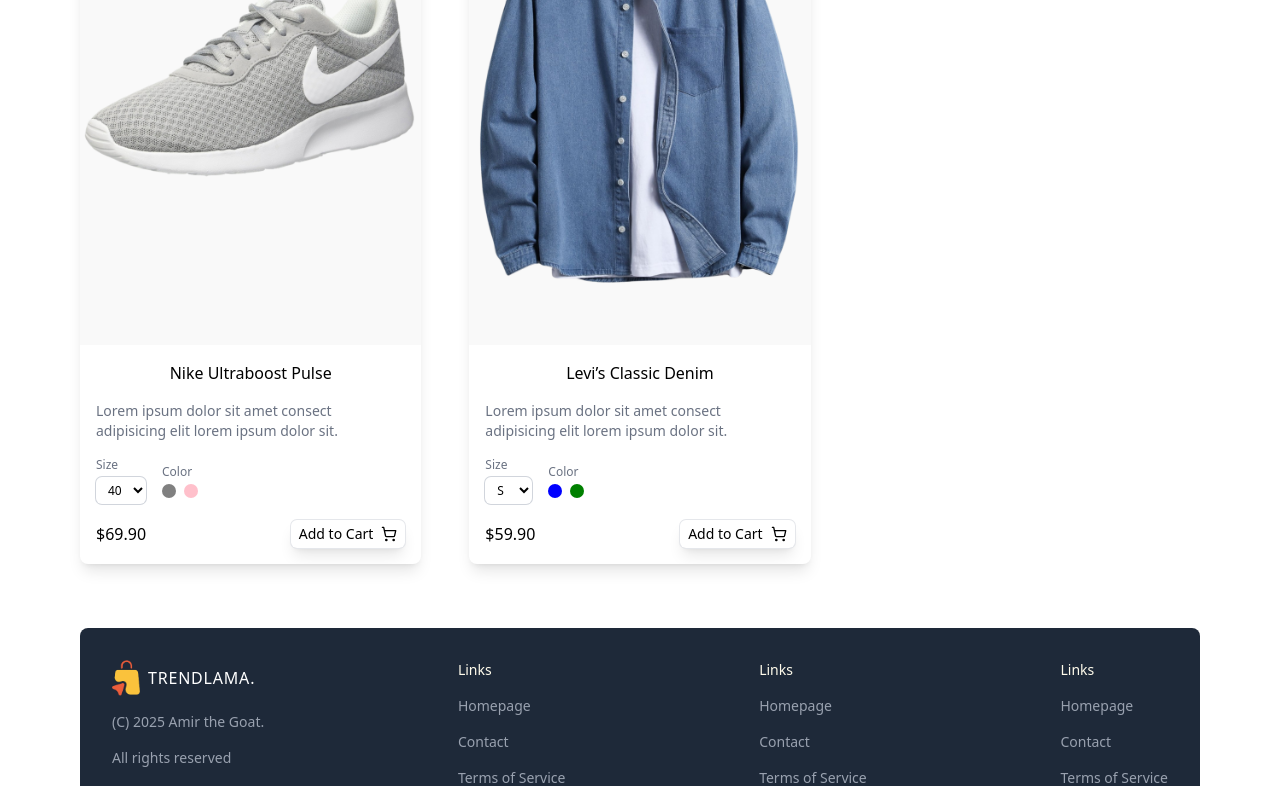
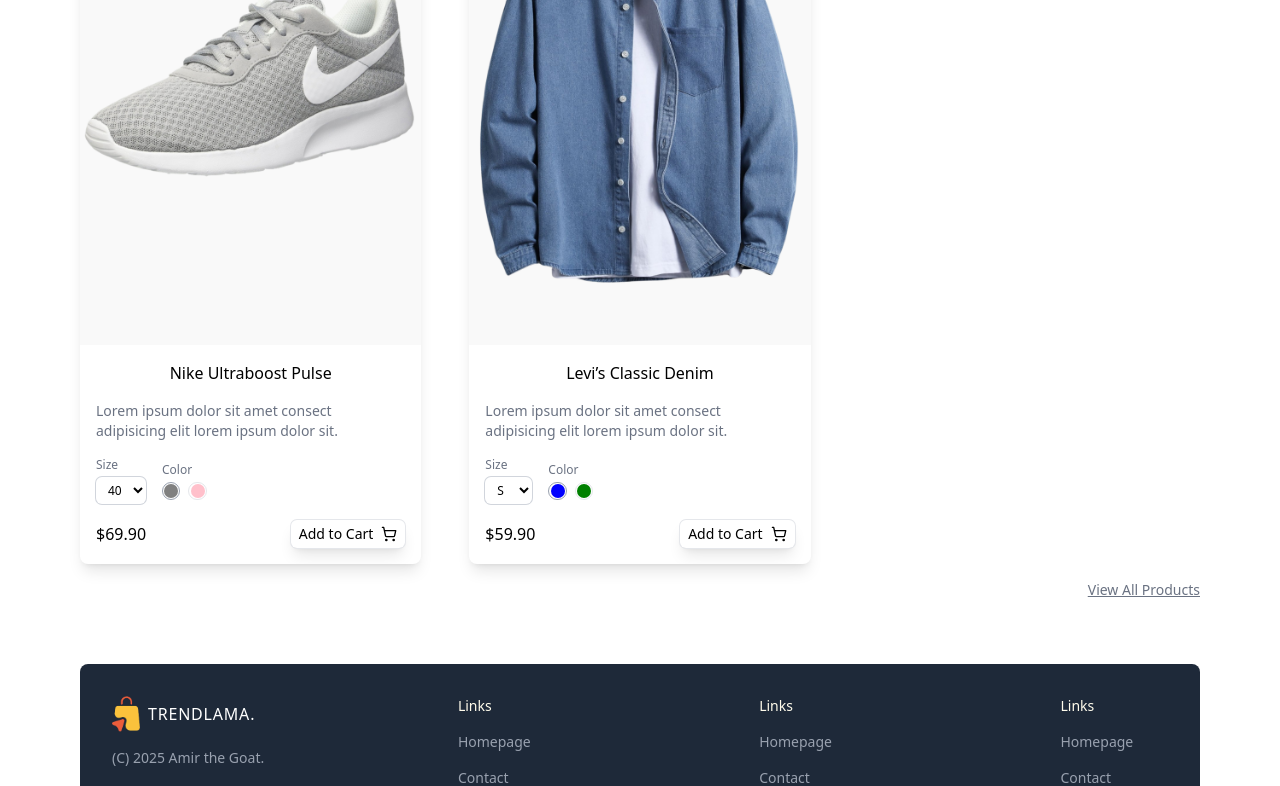
Before and after one commit to CyberOmerkhan/e-commerce, a Next.js app: page / in a window 1280 px wide. Shown: the part 2275-3061 px from the top of the page. Built offline with nearby package versions, Linux system fonts and the light colour scheme.

Commit message:
updated pages

```diff
--- a/src/app/page.tsx
+++ b/src/app/page.tsx
@@ -1,13 +1,14 @@
 import Image from "next/image"
 import ProductList from "@/components/ProductList"
 
-const Homepage = () => {
+const Homepage = async ({searchParams}:{searchParams: Promise <{category:string}>}) => {
+  const category = (await searchParams).category
   return (
     <div className=''>
       <div className='relative aspect-[3/1] mb-12'>
         <Image src = '/featured.png' alt = 'Featured Product' fill />
       </div>
-      <ProductList />
+      <ProductList category = {category}/>
     </div>
   )
 }
--- a/src/components/ProductCard.tsx
+++ b/src/components/ProductCard.tsx
@@ -26,7 +26,7 @@
 
       <Link href = {`/product/${product.id}`}>
         <div className='relative aspect-[2/3]'>
-           <Image src = {product.images[product.colors[0]]} alt = {product.name} fill className='object-cover hover:scale-105 transition-all duration-300'/>
+           <Image src = {product.images[productTypes.color]} alt = {product.name} fill className='object-cover hover:scale-105 transition-all duration-300'/>
         </div>
       </Link>
 
@@ -45,8 +45,8 @@
               <span className = 'text-gray-500'>Color</span>
               <div className='flex items-center gap-2'>
                   {product.colors.map(color => (
-                    <div className='' key = {color}>
-                      <div className='w-[14px] h-[14px] rounded-full' style={{backgroundColor: color}}/>
+                    <div className = {`cursor-pointer border-1 ${productTypes.color===color ? "border-gray-400" : "border-gray-200"} rounded-full p-[1.2px]`} key = {color} onClick = {() => handleProductType("color", color)}>
+                      <div className='w-[14px] h-[14px] rounded-full cursor-pointer' style={{backgroundColor: color}}/>
                     </div>
                   )
                 )}
--- a/src/components/ProductList.tsx
+++ b/src/components/ProductList.tsx
@@ -114,14 +114,19 @@
 ];
 
 import React from 'react'
+import Link from 'next/link';
 
-const ProductList = () => {
+const ProductList = ({category}:{category:string}) => {
   return (
     <div className='w-full'>
       <Categories />
       <div className='grid grid-cols-1 sm:grid-cols-2 xl:grid-cols-3 2xl:grid-cols-4 gap-12'>
             {products.map(product => <ProductCard key = {product.id} product = {product}/>)}
       </div>
+
+      <Link href = {category ? `/products/?category=${category}` : `/products`}
+            className='flex justify-end mt-4 underline text-sm text-gray-500'>
+          View All Products</Link>
     </div>
   )
 }
```
